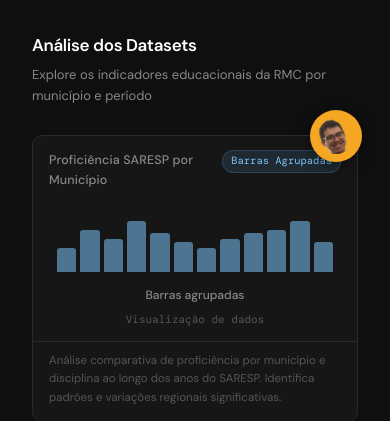
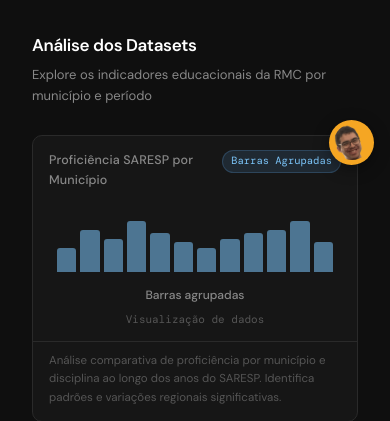
Before and after one commit to leasju/pi_educacao_qualidade, a Flask app: page / in a window 390 px wide; the page is wider, and only the part inside the window is pictured. Shown: the part 654-1075 px from the top of that part. Run offline with Flask 3, Linux system fonts and the light colour scheme.

Commit message:
Redimensionamento da janela do chatbot

```diff
--- a/static/style.css
+++ b/static/style.css
@@ -824,20 +824,31 @@ footer {
 /* Botão flutuante no canto inferior direito */
 #chat-bubble {
   position: fixed;
-  bottom: 28px;
-  right: 28px;
-  width: 52px;
-  height: 52px;
+
+  /* posição responsiva */
+  bottom: clamp(16px, 3vh, 28px);
+  right: clamp(16px, 3vw, 28px);
+
+  /* tamanho responsivo */
+  width: clamp(45px, 6vw, 60px);
+  height: clamp(45px, 6vw, 60px);
+
   background: var(--accent);
   border-radius: 50%;
+
   display: flex;
   align-items: center;
   justify-content: center;
+
   cursor: pointer;
   z-index: 999;
+
   box-shadow: 0 4px 16px rgba(0, 0, 0, 0.4);
-  transition: transform .2s;
-  overflow: hidden; /* ← garante que a imagem não vaze do círculo */
+
+  /* animações melhores */
+  transition: transform 0.2s ease, box-shadow 0.2s ease;
+
+  overflow: hidden;
 }
 
 #chat-bubble img {
@@ -858,8 +869,8 @@ footer {
   position: fixed;
   bottom: 90px;
   right: 28px;
-  width: 340px;
-  height: 460px;
+  width: 800px;
+  height: 700px;
   background: var(--surface);
   border: 1px solid var(--border);
   border-radius: 12px;
```
